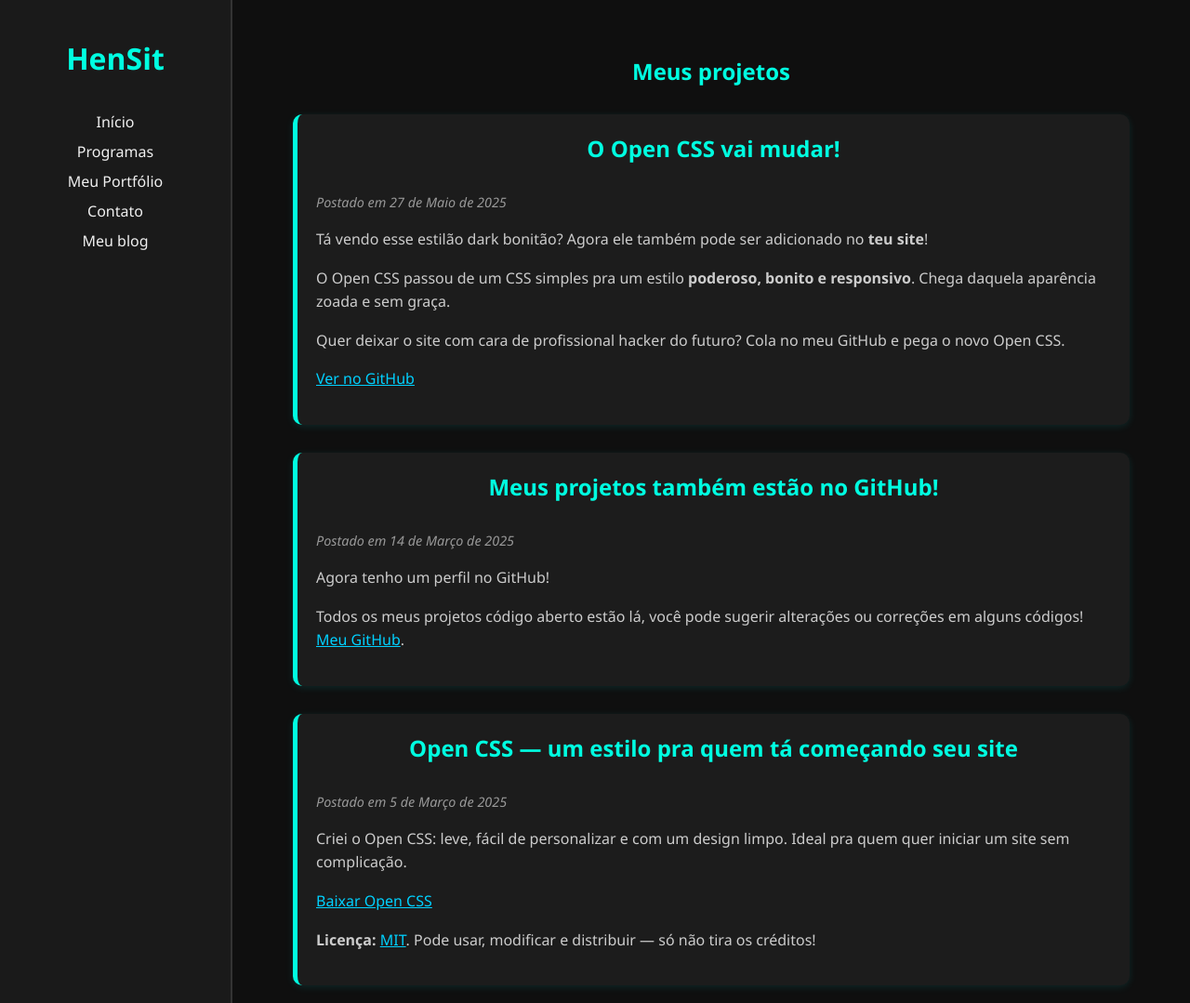
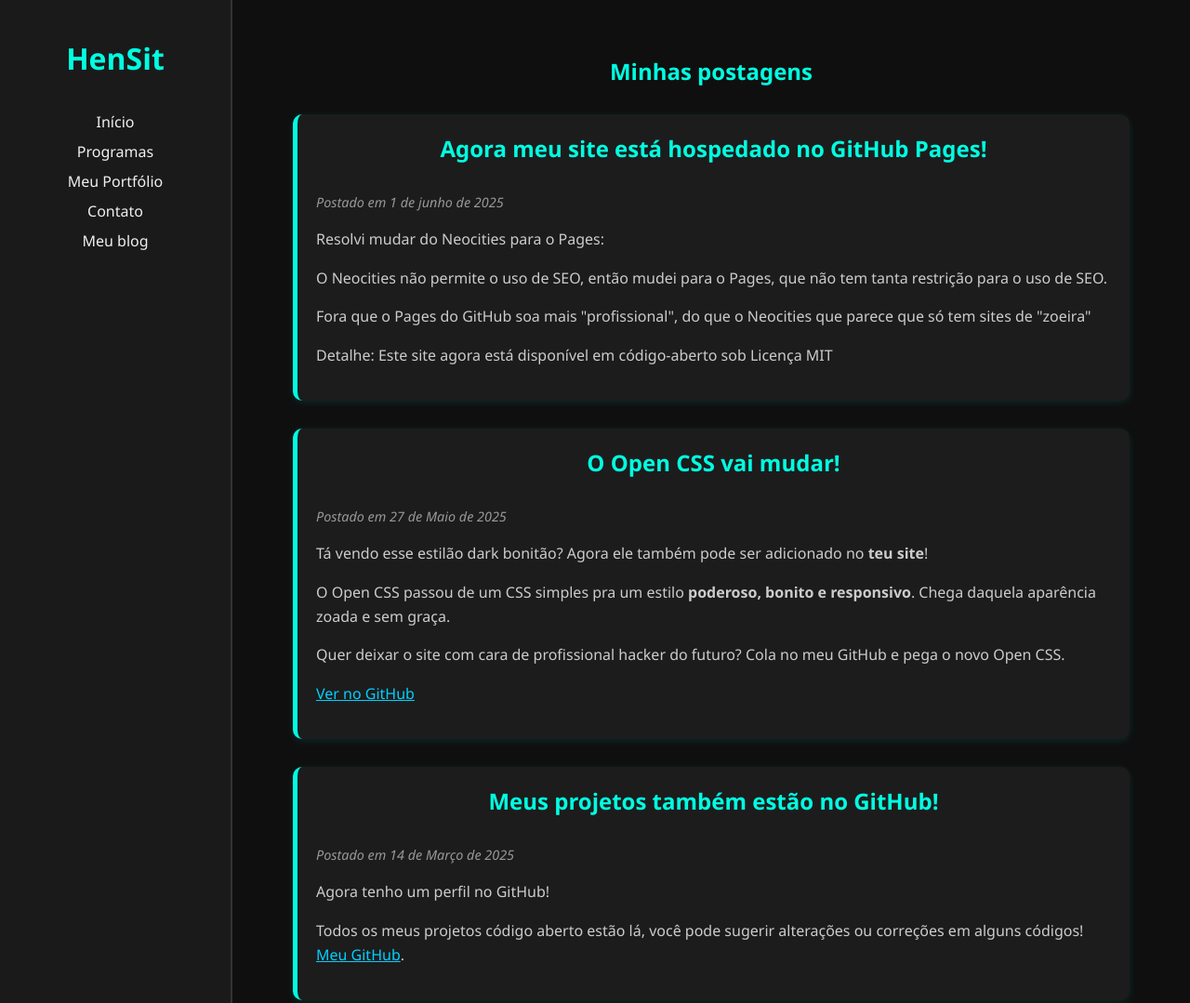
Before and after one commit to henriq-projects/henriq-projects.github.io, a plain HTML site: page index.html in a window 1280 px wide. Shown: the top 1079 px of the page at 93% size. Drawn offline with Linux system fonts and the light colour scheme.

Commit message:
Nova postagem

```diff
--- a/index.html
+++ b/index.html
@@ -152,7 +152,16 @@
   </header>
 
   <main class="content">
-    <h2>Meus projetos</h2>
+    <h2>Minhas postagens</h2>
+
+    <article class="blog-post">
+      <h2>Agora meu site está hospedado no GitHub Pages!</h2>
+      <p class="date">Postado em 1 de junho de 2025</p>
+      <p>Resolvi mudar do Neocities para o Pages:</p>
+      <p>O Neocities não permite o uso de SEO, então mudei para o Pages, que não tem tanta restrição para o uso de SEO.</p>
+      <p>Fora que o Pages do GitHub soa mais "profissional", do que o Neocities que parece que só tem sites de "zoeira"</p>
+      <p>Detalhe: Este site agora está disponível em código-aberto sob Licença MIT</p>
+    </article>
 
     <article class="blog-post">
       <h2>O Open CSS vai mudar!</h2>
```
